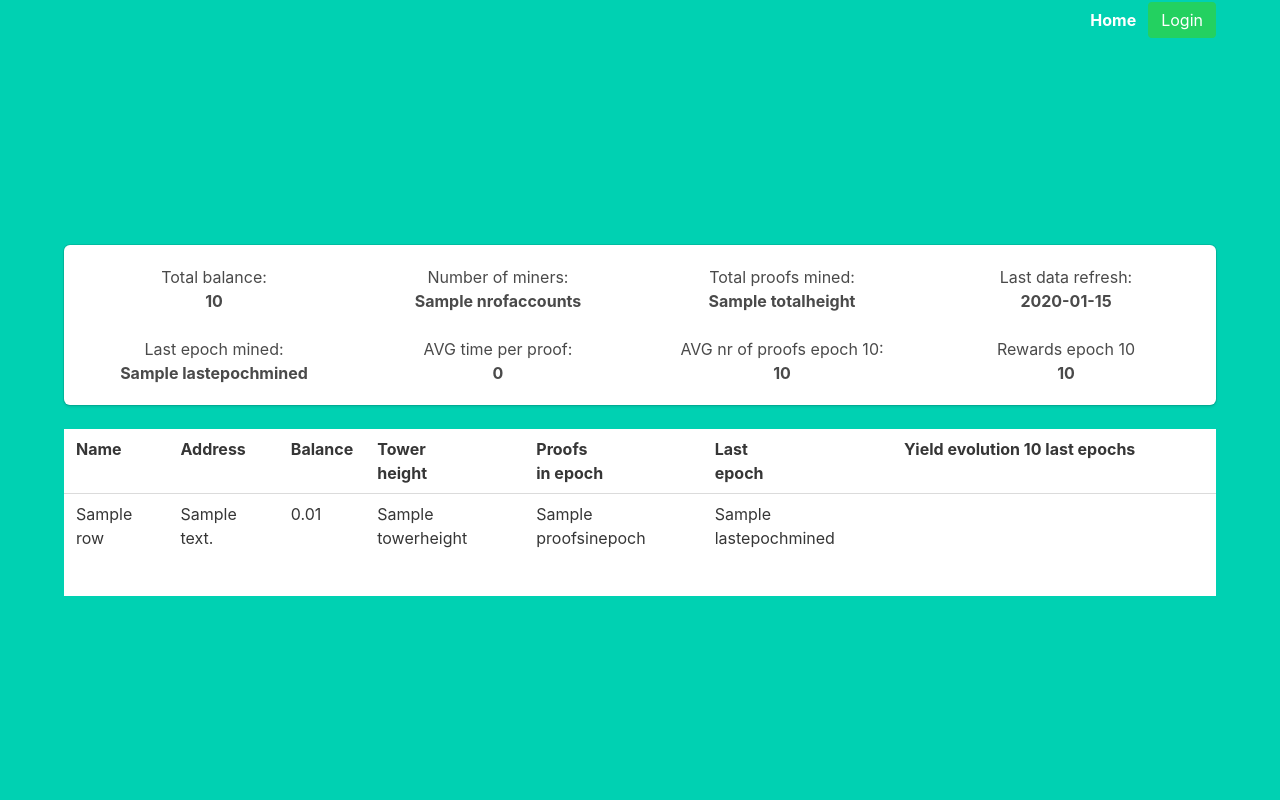
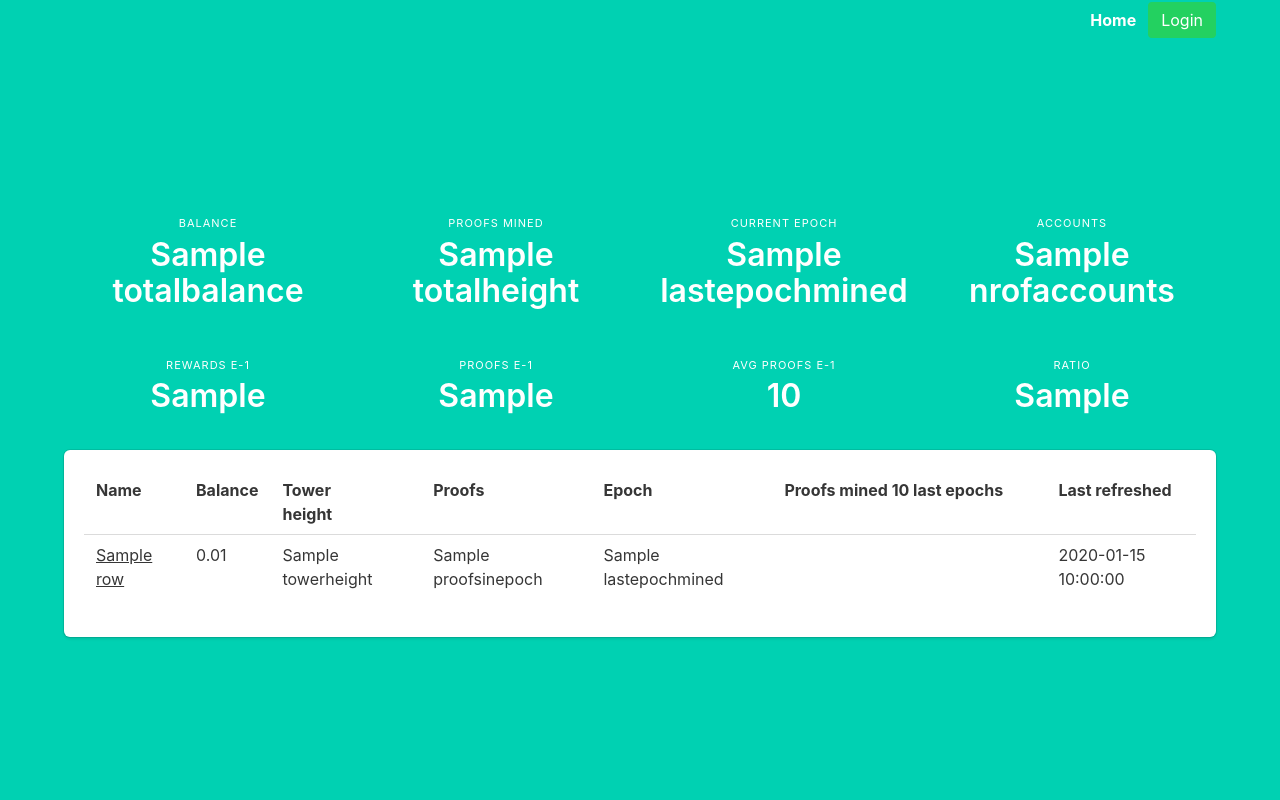
Before and after one commit to Paulito123/cdash, a Flask app: template services/web/project/templates/dashboard.html in a window 1280 px wide. Run offline with Flask 2, Linux system fonts and the light colour scheme; the template is opened without the code that fills it: most values are stand-ins (such as "Sample title", 1, 10 or a date in 2020); parts of the project's set-up code (start-up, migrations or seed data) failed here and were passed over.

Commit message:
Pimped visuals

```diff
--- a/services/web/project/templates/dashboard.html
+++ b/services/web/project/templates/dashboard.html
@@ -3,68 +3,106 @@
 {% extends "base.html" %}
 
 {% block content %}
-<div class="box">
-  <div class="columns">
-    <div class="column">
-      Total balance:<br /><strong>{{ totalbalance/1000 }}</strong>
-    </div>
-    <div class="column">
-      Number of miners:<br /><strong>{{ nrofaccounts }}</strong>
-    </div>
-    <div class="column">
-      Total proofs mined:<br /><strong>{{ totalheight }}</strong>
-    </div>
-    <div class="column">
-      Last data refresh:<br /><strong>{{ lastupdate }}</strong>
+<nav class="level">
+  <div class="level-item has-text-centered column">
+    <div>
+      <p class="heading">Balance</p>
+      <p class="title">{{ totalbalance }}</p>
     </div>
   </div>
-  <div class="columns">
-    <div class="column">
-      Last epoch mined:<br /><strong>{{ lastepochmined }}</strong>
-    </div>
-    <div class="column">
-      AVG time per proof:<br /><strong>0</strong>
-    </div>
-    <div class="column">
-      AVG nr of proofs epoch {{ lastepochmined-1 }}:<br /><strong>{{ avg_proofs_mined_last_epoch }}</strong>
-    </div>
-    <div class="column">
-      Rewards epoch {{ lastepochmined-1 }}<br /><strong>{{ rewards_last_epoch / 1000 }}</strong>
+  <div class="level-item has-text-centered column">
+    <div>
+      <p class="heading">Proofs mined</p>
+      <p class="title">{{ totalheight }}</p>
     </div>
   </div>
+  <div class="level-item has-text-centered column">
+    <div>
+      <p class="heading">Current Epoch</p>
+      <p class="title">{{ lastepochmined }}</p>
     </div>
+  </div>
+  <div class="level-item has-text-centered column">
+    <div>
+      <p class="heading">Accounts</p>
+      <p class="title">{{ nrofaccounts }}</p>
+    </div>
+  </div>
+</nav>
+<nav class="level">
+  <div class="level-item has-text-centered column">
+    <div>
+      <p class="heading">Rewards E-1</p>
+      <p class="title">{{ rewards_last_epoch }}</p>
+    </div>
+  </div>
+  <div class="level-item has-text-centered column">
+    <div>
+      <p class="heading">Proofs E-1</p>
+      <p class="title">{{ proofs_submitted_last_epoch }}</p>
+    </div>
+  </div>
+  <div class="level-item has-text-centered column">
+    <div>
+      <p class="heading">AVG Proofs E-1</p>
+      <p class="title">{{ avg_proofs_mined_last_epoch }}</p>
+    </div>
+  </div>
+  <div class="level-item has-text-centered column">
+    <div>
+      <p class="heading">Ratio</p>
+      <p class="title">{{ reward_pp_last_epoch }}</p>
+    </div>
+  </div>
+</nav>
+<div class="box">
+  <div class="table-container">
     <table class="table">
       <tr>
         <th>Name</th>
-    <th>Address</th>
         <th>Balance</th>
         <th>Tower <br />height</th>
-    <th>Proofs <br />in epoch</th>
-    <th>Last <br />epoch</th>
-    <th>Yield evolution 10 last epochs</th>
+        <th>Proofs</th>
+        <th>Epoch</th>
+        <th>Proofs mined 10 last epochs</th>
+        <th>Last refreshed</th>
       </tr>
       {% for row in rows %}
       <tr>
-    <td class="px-1">{{ row.name }}</td>
-    <td class="px-1">{{ row.address }}</td>
+        <td class="px-1"><a href="{{ base_url + row.address }}" target="_blank"><u>{{ row.name }}</u></a></td>
         <td class="px-1">{{ row.balance/1000 }}</td>
         <td class="px-1">{{ row.towerheight }}</td>
         <td class="px-1">{{ row.proofsinepoch }}</td>
         <td class="px-1">{{ row.lastepochmined }}</td>
         <td class="px-1">
-      <canvas id="lineChart" width="300" height="80"></canvas>
+          <canvas id="{{ 'chart_' + row.address }}" width="250" height="60"></canvas>
           <script>
-        var ctx = document.getElementById("lineChart").getContext("2d");
+            var ctx = document.getElementById("{{ 'chart_' + row.address }}").getContext("2d");
+            const lab_lst_{{ row.address }} = [];
+            const val_lst_{{ row.address }} = [];
+            {% if row.address in chart_data %}
+              const tmp_{{ row.address }} = {{ chart_data[row.address]|safe }};
+              const lab_tmp_{{ row.address }} = tmp_{{ row.address }}["labels"].toString().split(',');
+              const val_tmp_{{ row.address }} = tmp_{{ row.address }}["values"].toString().split(',');
+              lab_tmp_{{ row.address }}.forEach(str => {
+                lab_lst_{{ row.address }}.push(Number(str));
+              });
+              val_tmp_{{ row.address }}.forEach(str => {
+                val_lst_{{ row.address }}.push(Number(str));
+              });
+            {% endif %}
+
             var lineChart = new Chart(ctx, {
               type: "line",
               data: {
-            labels: {{ labels | safe }},
+                labels: lab_lst_{{ row.address }},
                 datasets: [
                   {
-                label: "bla",
-                data: {{ values | safe }},
+                    label: "proofs",
+                    data: val_lst_{{ row.address }},
                     fill: false,
-                lineTension: 0.1
+                    lineTension: 0.1,
+                    borderColor: 'rgba(0, 0, 0, 0.8)'
                   }
                 ]
               },
@@ -72,6 +110,12 @@
                 scales:{
                   x: {
                     display: false
+                  },
+                  y: {
+                    max: 73,
+                    ticks: {
+                        stepSize: 1
+                    }
                   }
                 },
                 responsive: false,
@@ -84,7 +128,10 @@
             });
           </script>
         </td>
+        <td class="px-1">{{ row.updated_at }}</td>
       </tr>
       {% endfor %}
     </table>
+  </div>
+</div>
 {% endblock %}
```
Also changed, not shown: services/web/project/main.py (+44 -15 lines). Lines whose indentation alone changed are shown as unchanged.
